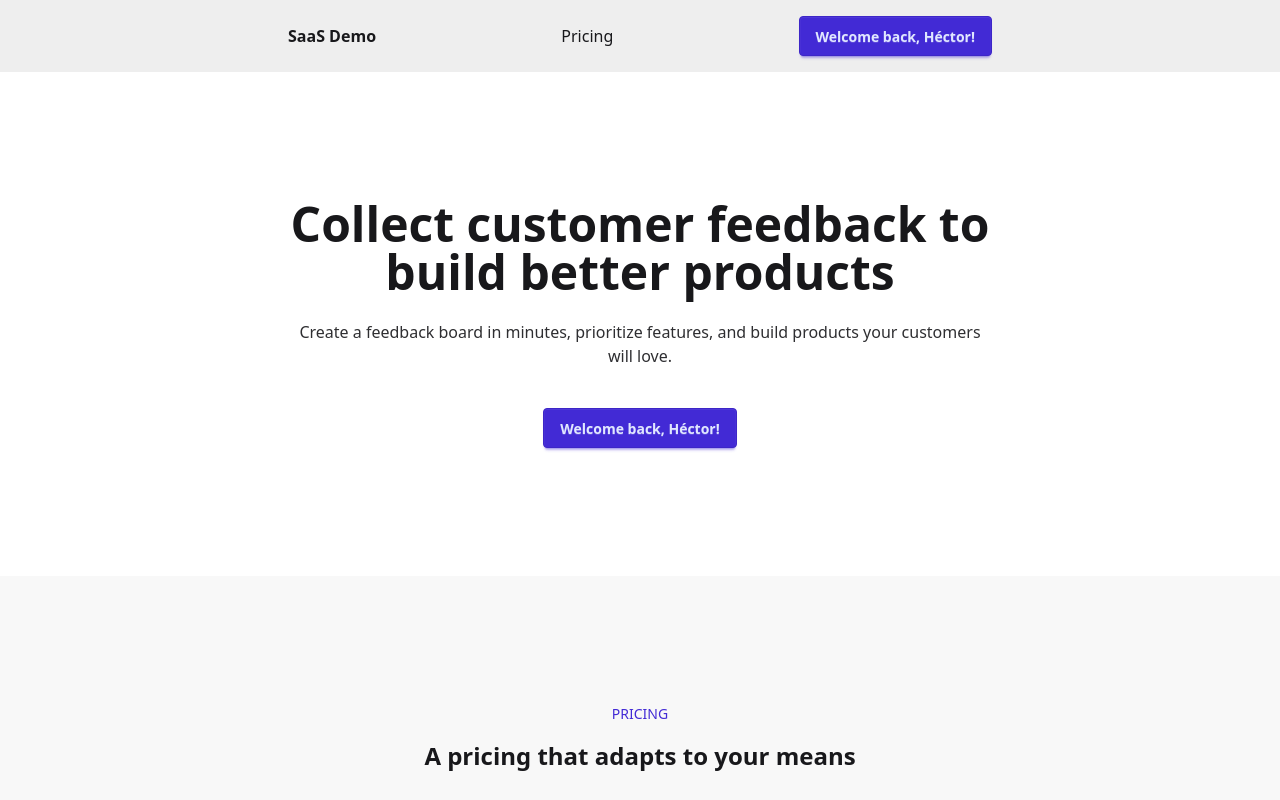
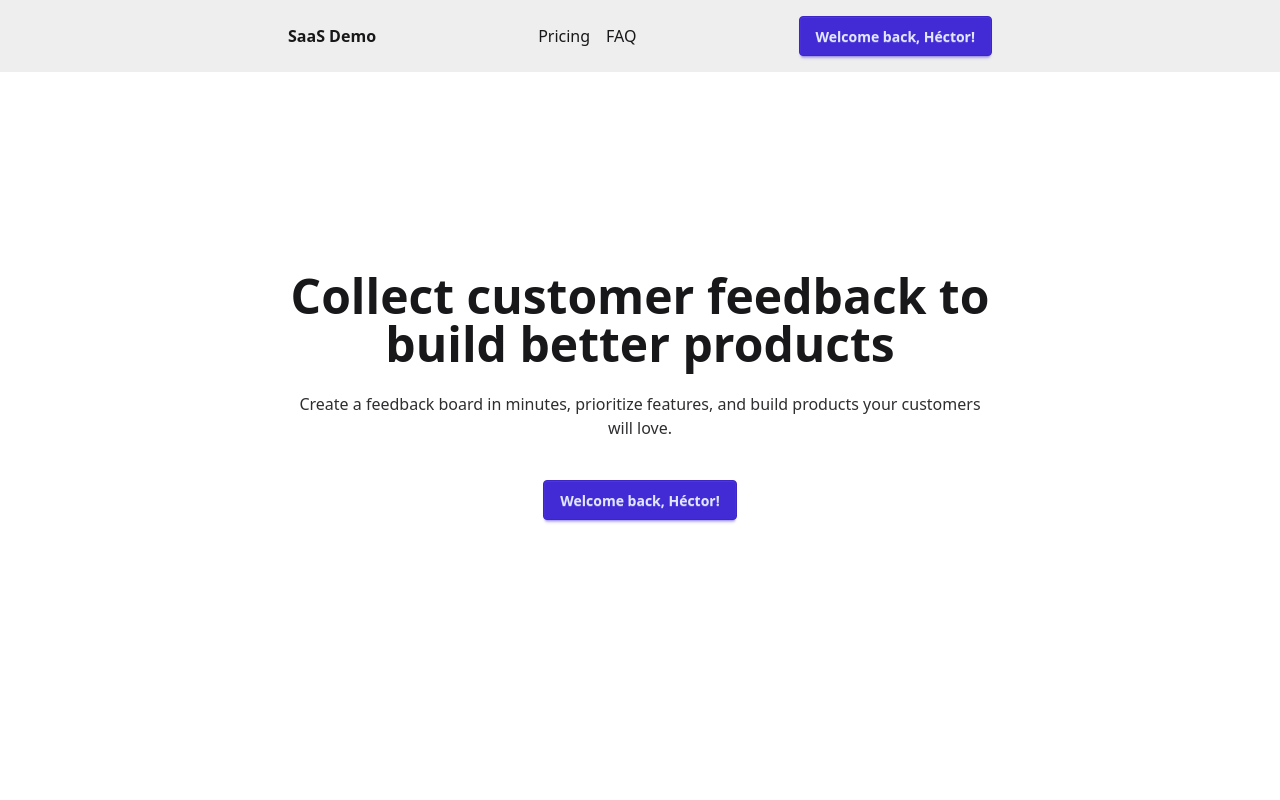
Before and after one commit to hectorlabra/saas-demo, a Next.js app: page / in a window 1280 px wide. Shown: the top 800 px of the page. Built offline with nearby package versions, Linux system fonts and the light colour scheme.

Commit message:
feat: update layout and home page with smooth scrolling and section links for Pricing and FAQ

```diff
--- a/app/layout.js
+++ b/app/layout.js
@@ -18,7 +18,7 @@ export const metadata = {
 
 export default function RootLayout({ children }) {
   return (
-    <html lang="en">
+    <html lang="en" className="scroll-smooth">
       <body
         className={`${geistSans.variable} ${geistMono.variable} antialiased`}
       >
--- a/app/page.js
+++ b/app/page.js
@@ -12,8 +12,12 @@ export default function Home() {
         <div className="max-w-3xl mx-auto flex justify-between items-center px-8 py-4">
           <div className="font-bold">SaaS Demo</div>
           <div className="space-x-4 max-md:hidden">
-            <a className="link link-hover">Pricing</a>
-            {/* <a className="link link-hover">FAQ</a> */}
+            <a className="link link-hover" href="#pricing">
+              Pricing
+            </a>
+            <a className="link link-hover" href="#faq">
+              FAQ
+            </a>
           </div>
           <div>
             <ButtonLogin isLoggedIn={isLoggedIn} name={name} />
@@ -21,8 +25,8 @@ export default function Home() {
         </div>
       </section>
       {/* HERO */}
-      <section className="text-center py-32 px-8 max-w-3xl mx-auto">
-        <h1 className="text-4xl lg:text-5xl font-extrabold mb-6">
+      <section className="h-screen flex flex-col justify-start items-center text-center px-8 max-w-3xl mx-auto">
+        <h1 className="text-4xl lg:text-5xl font-extrabold mt-50 mb-6">
           Collect customer feedback to build better products
         </h1>
         <div className="opacity-90 mb-10">
@@ -32,7 +36,7 @@ export default function Home() {
         <ButtonLogin isLoggedIn={isLoggedIn} name={name} />
       </section>
       {/* PRICING */}
-      <section className="bg-base-200">
+      <section className="bg-base-200" id="pricing">
         <div className="py-32 px-8 max-w-3xl mx-auto">
           <p className="text-sm uppercase font-medium text-center text-primary mb-4">
             Pricing
@@ -81,7 +85,7 @@ export default function Home() {
         </div>
       </section>
       {/* FAQ */}
-      <section className="bg-base-200">
+      <section className="bg-base-200" id="faq">
         <div className="py-32 px-8 max-w-3xl mx-auto">
           <p className="text-sm uppercase font-medium text-center text-primary mb-4">
             FAQ
```
